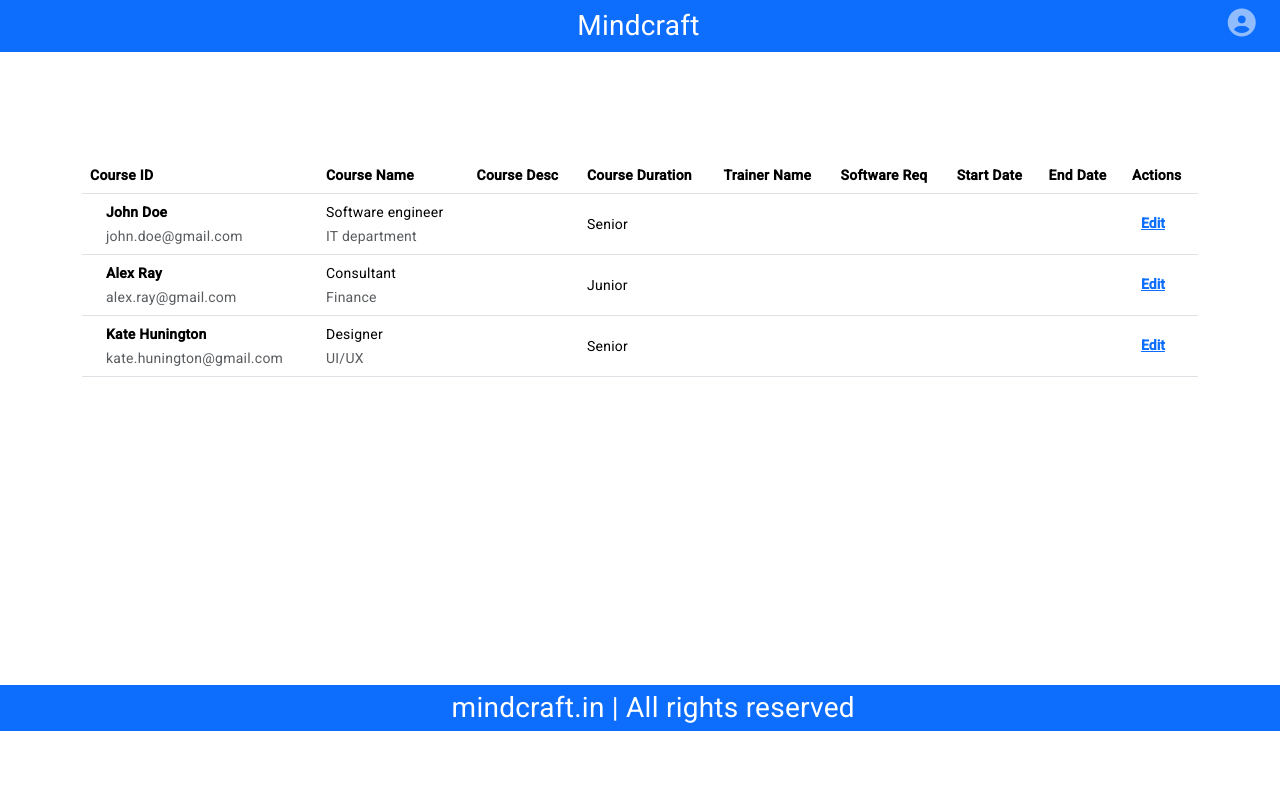
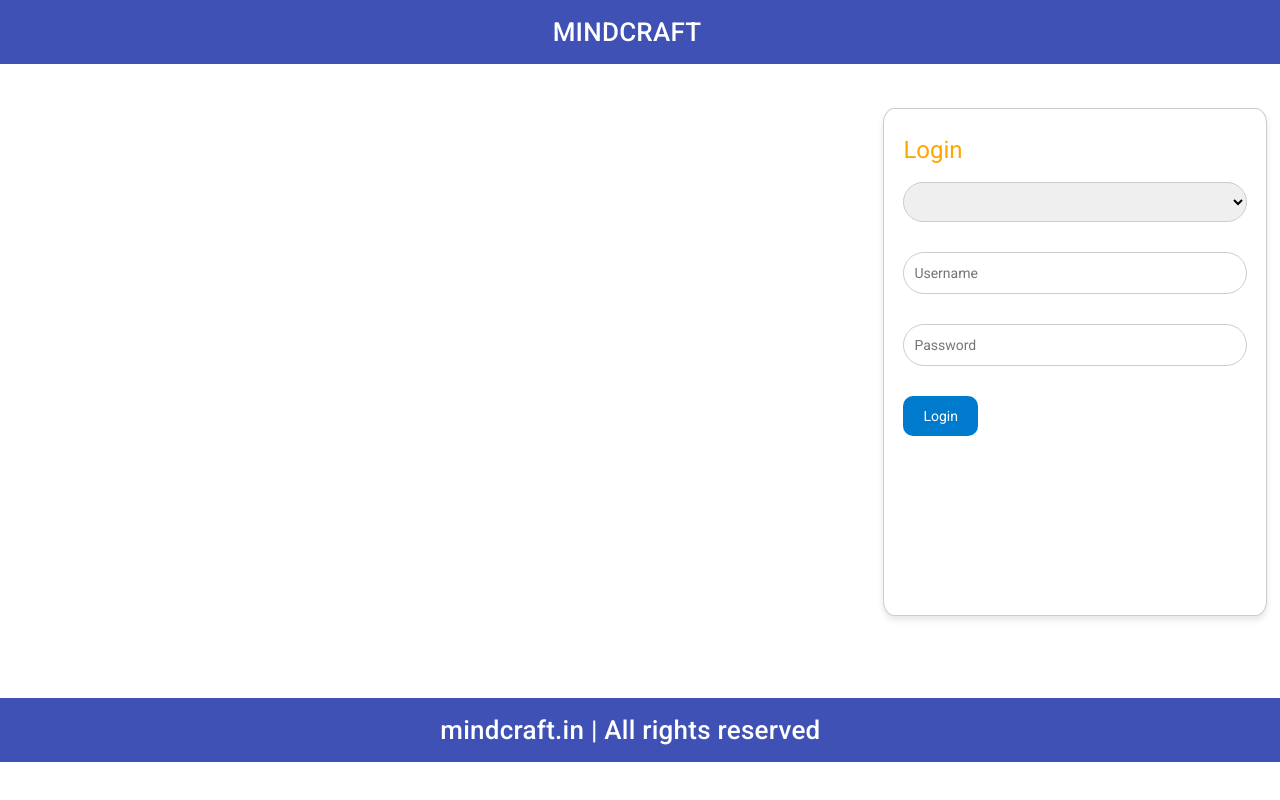
Before and after one commit to PrernaSharma16/tms-system-new, an Angular app in the folder frontend/: page / in a window 1280 px wide. Built offline with nearby package versions, Linux system fonts and the light colour scheme; no server answers.

Commit message:
7/11/2023-Yash

```diff
--- a/frontend/src/app/app.component.html
+++ b/frontend/src/app/app.component.html
@@ -1,6 +1,6 @@
-<!-- <router-outlet></router-outlet> -->
+<router-outlet></router-outlet>
 <!-- <app-error-page></app-error-page> -->
 <!-- <app-loading></app-loading> -->
 <!-- <app-teacher-view></app-teacher-view> -->
 <!-- <app-teacher-view></app-teacher-view> -->
-<app-student-view></app-student-view>
+<!-- <app-student-view></app-student-view> -->
--- a/frontend/src/app/student-view/student-view.component.css
+++ b/frontend/src/app/student-view/student-view.component.css
@@ -37,125 +37,12 @@
 }
 
 
-@media (max-width: 768px) {
-  .table-card {
-    width: 95%; /* Adjust width for smaller screens */
-    margin-left: 2.5%; /* Center-align the card */
-  }
-}
 
-/* Responsive styles for 992px and below (e.g., tablets) */
-@media (max-width: 992px) {
-  .table-card {
-    width: 90%; /* Adjust width for medium-sized screens */
-    margin-left: 5%; /* Center-align the card */
-  }
-}
-
-/* Responsive styles for 576px and below (e.g., smaller devices) */
-@media (max-width: 576px) {
-  .table-card {
-    width: 85%; /* Adjust width for smaller screens */
-    margin-left: 7.5%; /* Center-align the card */
-  }
-}
-
-
-@media (max-width: 576px) {
-  .other-navbar {
-    font-size: 18px; /* Adjust font size for smaller screens */
-    padding: 15px; /* Adjust padding for smaller screens */
-  }
-}
-
-/* Responsive styles for screens between 576px and 768px (e.g., larger smartphones) */
-@media (min-width: 576px) and (max-width: 768px) {
-  .other-navbar {
-    font-size: 20px; /* Adjust font size for medium-sized screens */
-    padding: 20px; /* Adjust padding for medium-sized screens */
-  }
-}
-
-/* Responsive styles for screens between 768px and 992px (e.g., tablets) */
-@media (min-width: 768px) and (max-width: 992px) {
-  .other-navbar {
-    font-size: 22px; /* Adjust font size for medium-sized screens */
-    padding: 20px; /* Adjust padding for medium-sized screens */
-  }
-}
-
-/* Responsive styles for screens larger than 992px (e.g., desktops) */
-@media (min-width: 992px) {
-  .other-navbar {
-    font-size: 24px; /* Keep the default font size for larger screens */
-    padding: 25px; /* Keep the default padding for larger screens */
-  }
-}
-
-
-@media (max-width: 576px) {
-  .table-card {
-    width: 95%; /* Adjust the width for smaller screens */
-    margin-left: 2.5%; /* Center-align the card */
-  }
-}
-
-/* Responsive styles for screens between 576px and 768px (e.g., larger smartphones) */
-@media (min-width: 576px) and (max-width: 768px) {
-  .table-card {
-    width: 90%; /* Adjust the width for medium-sized screens */
-    margin-left: 5%; /* Center-align the card */
-  }
-}
-
-/* Responsive styles for screens between 768px and 992px (e.g., tablets) */
-@media (min-width: 768px) and (max-width: 992px) {
-  .table-card {
-    width: 85%; /* Adjust the width for medium-sized screens */
-    margin-left: 7.5%; /* Center-align the card */
-  }
-}
-
-/* Responsive styles for screens larger than 992px (e.g., desktops) */
-@media (min-width: 992px) {
-  .table-card {
-    width: 80%; /* Maintain the default width for larger screens */
-    margin-left: 10%; /* Maintain the default margin for larger screens */
-  }
-}
-
-
-@media (max-width: 576px) {
-  .table-container {
-    height: auto; /* Allow the table to take the available height */
-  }
-}
-
-/* Responsive styles for screens between 576px and 768px (e.g., larger smartphones) */
-@media (min-width: 576px) and (max-width: 768px) {
-  .table-container {
-    height: auto; /* Allow the table to take the available height */
-  }
-}
-
-/* Responsive styles for screens between 768px and 992px (e.g., tablets) */
-@media (min-width: 768px) and (max-width: 992px) {
-  .table-container {
-    height: auto; /* Allow the table to take the available height */
-  }
-}
-
-/* Responsive styles for screens larger than 992px (e.g., desktops) */
-@media (min-width: 992px) {
-  .table-container {
-    height: 77%; /* Reset the height to its default value */
-  }
-}
 
 .container{
 
   height: 66%;
-  margin-top: 8.2%;
+  margin-top: 8.7%;
 }
 
 
--- a/frontend/src/app/student-view/student-view.component.html
+++ b/frontend/src/app/student-view/student-view.component.html
@@ -4,37 +4,33 @@
 
 
 
-<div class="container-ld">
-<nav class="navbar navbar-expand-lg navbar-dark bg-primary align-items-center">
+
+<nav class="navbar" style="background-color: blue;">
 
   <div class="container-fluid">
 
-    <a class="navbar-brand" style="margin-left: 45%; font-size: 200%;">Mindcraft</a>
+    <a class="navbar-brand" style="margin-left: 45%; font-size: 200%; color: white;">Mindcraft</a>
 
 
 
 
-    <div class="collapse navbar-collapse" id="navbarSupportedContent">
 
-      <ul class="navbar-nav ms-auto d-flex flex-row mt-3 mt-lg-0">
-        <li class="nav-item text-center mx-2 mx-lg-1">
-          <a class="nav-link" href="#!">
+
+
             <div>
-              <i class="fas fa-user-circle fa-lg mb-1" style="position: relative; font-size: 200%;" data-bs-toggle="modal" data-bs-target="#example2"></i>
+              <i class="far fa-user-circle fa-lg mb-1" style="position: relative; font-size: 200%; color: white;" data-bs-toggle="modal" data-bs-target="#example2"></i>
 
             </div>
-
-          </a>
-        </li>
-      </ul>
 
 
 
 
-    </div>
+
+
+
   </div>
 </nav>
-</div>
+
 
 
 <div class="container">
@@ -55,22 +51,15 @@
   <tbody>
     <tr>
       <td>
-        <div class="d-flex align-items-center">
 
-          <div class="ms-3">
-            <p class="fw-bold mb-1">John Doe</p>
-            <p class="text-muted mb-0">john.doe@gmail.com</p>
-          </div>
-        </div>
       </td>
       <td>
-        <p class="fw-normal mb-1">Software engineer</p>
-        <p class="text-muted mb-0">IT department</p>
+
       </td>
       <td>
-        <span class="badge badge-success rounded-pill d-inline">Active</span>
+
       </td>
-      <td>Senior</td>
+      <td></td>
       <td>
 
       </td>
@@ -98,24 +87,15 @@
     </tr>
     <tr>
       <td>
-        <div class="d-flex align-items-center">
 
-          <div class="ms-3">
-            <p class="fw-bold mb-1">Alex Ray</p>
-            <p class="text-muted mb-0">alex.ray@gmail.com</p>
-          </div>
-        </div>
       </td>
       <td>
-        <p class="fw-normal mb-1">Consultant</p>
-        <p class="text-muted mb-0">Finance</p>
+
       </td>
       <td>
-        <span class="badge badge-primary rounded-pill d-inline"
-              >Onboarding</span
-          >
+
       </td>
-      <td>Junior</td>
+      <td></td>
       <td>
 
       </td>
@@ -142,20 +122,16 @@
       <td>
         <div class="d-flex align-items-center">
 
-          <div class="ms-3">
-            <p class="fw-bold mb-1">Kate Hunington</p>
-            <p class="text-muted mb-0">kate.hunington@gmail.com</p>
-          </div>
+
         </div>
       </td>
       <td>
-        <p class="fw-normal mb-1">Designer</p>
-        <p class="text-muted mb-0">UI/UX</p>
+
       </td>
       <td>
-        <span class="badge badge-warning rounded-pill d-inline">Awaiting</span>
+
       </td>
-      <td>Senior</td>
+      <td></td>
       <td>
 
       </td>
@@ -214,29 +190,13 @@
 
 
 
-<nav class="navbar navbar-expand-lg navbar-dark bg-primary align-items-center">
+<nav class="navbar" style="background-color: blue;">
 
   <div class="container-fluid">
 
-    <a class="navbar-brand" style="margin-left: 35%; font-size: 200%;">mindcraft.in | All rights reserved</a>
+    <a class="navbar-brand" style="margin-left: 36%; font-size: 200%; color: white;">mindcraft.in | All rights reserved
+    </a>
 
 
-
-
-    <div class="collapse navbar-collapse" id="navbarSupportedContent">
-
-      <ul class="navbar-nav ms-auto d-flex flex-row mt-3 mt-lg-0">
-        <li class="nav-item text-center mx-2 mx-lg-1">
-          <a class="nav-link" href="#!">
-
-
-          </a>
-        </li>
-      </ul>
-
-
-
-
-    </div>
   </div>
 </nav>
--- a/frontend/src/app/teacher-view/teacher-view.component.html
+++ b/frontend/src/app/teacher-view/teacher-view.component.html
@@ -1,8 +1,17 @@
-<mat-toolbar color="primary" class="other-navbar" style="width: 100%;">
-  <span style="margin-left: 43%;  width:100%; font-size: 130%;">MINDCRAFT</span>
+<nav class="navbar" style="background-color: blue;">
 
-  <i class='far fa-user-circle' data-bs-toggle="modal" data-bs-target="#example2" style='font-size:200%;color:white'></i>
-</mat-toolbar>
+  <div class="container-fluid">
+
+    <a class="navbar-brand" style="margin-left: 45%; font-size: 200%; color: white;">Mindcraft</a>
+
+   <div>
+   <i class="far fa-user-circle fa-lg mb-1" style="position: relative; font-size: 200%; color: white;" data-bs-toggle="modal" data-bs-target="#example2"></i>
+  </div>
+
+
+  </div>
+</nav>
+
 
 
 
@@ -215,7 +224,7 @@
         <div class="md-form mb-5">
           <i class="fas fa-calendar-alt prefix grey-text" style="margin-left:-25%"></i>
           <label for="startdate">Start Date:</label>
-          <input type="date" style="margin-left:-25%" placeholder="Start Date"  id="startdatestartdate" class="form-control">
+          <input type="date" style="margin-left:-25%; width: 126%;" placeholder="Start Date"  id="startdatestartdate" class="form-control">
           <div class="text-danger" *ngIf="requiredFields.startdate" id="startdate" style="font-size: 12px;">Software Req is required.</div>
         </div>
         </div>
@@ -225,7 +234,7 @@
         <div class="md-form mb-5">
           <i class="fas fa-calendar-alt prefix grey-text"></i>
           <label for="enddate">End Date:</label>
-          <input type="date" id="enddate" placeholder="End Date" class="form-control">
+          <input type="date" style="width: 126%;" id="enddate" placeholder="End Date" class="form-control">
           <div class="text-danger" *ngIf="requiredFields.enddate" id="startdate" style="font-size: 12px;">End Date is required.</div>
         </div>
         </div>
@@ -237,7 +246,7 @@
   </div>
 </div>
 
-<div class="modal fade" id="example3" data-bs-backdrop="false">
+<div class="modal" id="example3" data-bs-backdrop="false">
 
   <div class="modal-dialog" role="document">
     <div class="modal-content">
@@ -264,7 +273,7 @@
         <div class="md-form mb-5">
           <i class="fas fa-venus-mars prefix grey-text"></i>
           <div class="custom-dropdown">
-            <select style="width:350%"  id="gender" (focus)="showRequired('gender')" (blur)="hideRequired('!gender')" (input)="clearRequired('gender')"  name="gender" class="form-control" required>
+            <select style="width:270%"  id="gender" (focus)="showRequired('gender')" (blur)="hideRequired('!gender')" (input)="clearRequired('gender')"  name="gender" class="form-control" required>
               <option value="" disabled selected>Gender</option>
               <option value="male">Male</option>
               <option value="female">Female</option>
@@ -274,9 +283,9 @@
         </div>
 
         <div class="md-form mb-5">
-          <i class="fas fa-calendar-alt prefix grey-text" style="margin-left:-30%;"></i>
+          <i class="fas fa-calendar-alt prefix grey-text" style="margin-left:-25%;"></i>
           <label for="dob">DOB:</label>
-          <input style="position: relative; margin-left: -30%;"  (focus)="showRequired('dob')" (blur)="hideRequired('!dob')" (input)="clearRequired('dob')"  type="date" id="dob"   name="dob" placeholder="DOB" class="form-control validate" required>
+          <input style="position: relative; margin-left: -25%; width:124%"  (focus)="showRequired('dob')" (blur)="hideRequired('!dob')" (input)="clearRequired('dob')"  type="date" id="dob"   name="dob" placeholder="DOB" class="form-control validate" required>
           <div class="text-danger" *ngIf="requiredFields.dob" id="dob" style="font-size: 12px;">Date of Birth is required.</div>
         </div>
         </div>
@@ -293,7 +302,20 @@
           <input type="text" id="location" (focus)="showRequired('location')" (blur)="hideRequired('!location')" (input)="clearRequired('location')" name="location" placeholder="Location" class="form-control validate" required>
           <div class="text-danger" *ngIf="requiredFields.location" id="location" style="font-size: 12px;">Location is required.</div>
         </div>
-      </div>
+        </div>
+
+        <div class="modal-body mx-3" style="display: flex; justify-content: space-between;">
+          <div class="md-form mb-5">
+            <i class="fas fa-id-card prefix grey-text"></i>
+            <input type="text" id="roll"  (focus)="showRequired('roll')" (blur)="hideRequired('!roll')" (input)="clearRequired('roll')"  name="roll" placeholder="Roll " class="form-control validate" required>
+            <div class="text-danger" *ngIf="requiredFields.rollno" id="rollno" style="font-size: 12px;">Roll  is required.</div>
+          </div>
+          </div>
+
+
+
+
+
       <div class="modal-footer d-flex justify-content-center">
         <button type="submit" class="btn btn-success">Add Student <i class="fas fa-user-plus ml-1"></i></button>
       </div>
@@ -449,6 +471,14 @@
 
 
 
-<mat-toolbar color="primary" class="other-navbar" style="width: 100%;">
-  <span style="margin-left: 34%;  width:100%; font-size: 130%;">mindcraft.in | All rights reserved</span>
-</mat-toolbar>
+
+<nav class="navbar" style="background-color: blue;">
+
+  <div class="container-fluid">
+
+    <a class="navbar-brand" style="margin-left: 36%; font-size: 200%; color: white;">mindcraft.in | All rights reserved
+    </a>
+
+
+  </div>
+</nav>
--- a/frontend/src/app/teacher-view/teacher-view.component.ts
+++ b/frontend/src/app/teacher-view/teacher-view.component.ts
@@ -23,6 +23,7 @@ export class TeacherViewComponent {
     softwarereq: false,
     startdate: false,
     enddate: false,
+    roll: false
   };
 
 
```
Also changed, not shown: frontend/src/app/teacher-view/teacher-view.component.css (line endings or trailing spaces).
